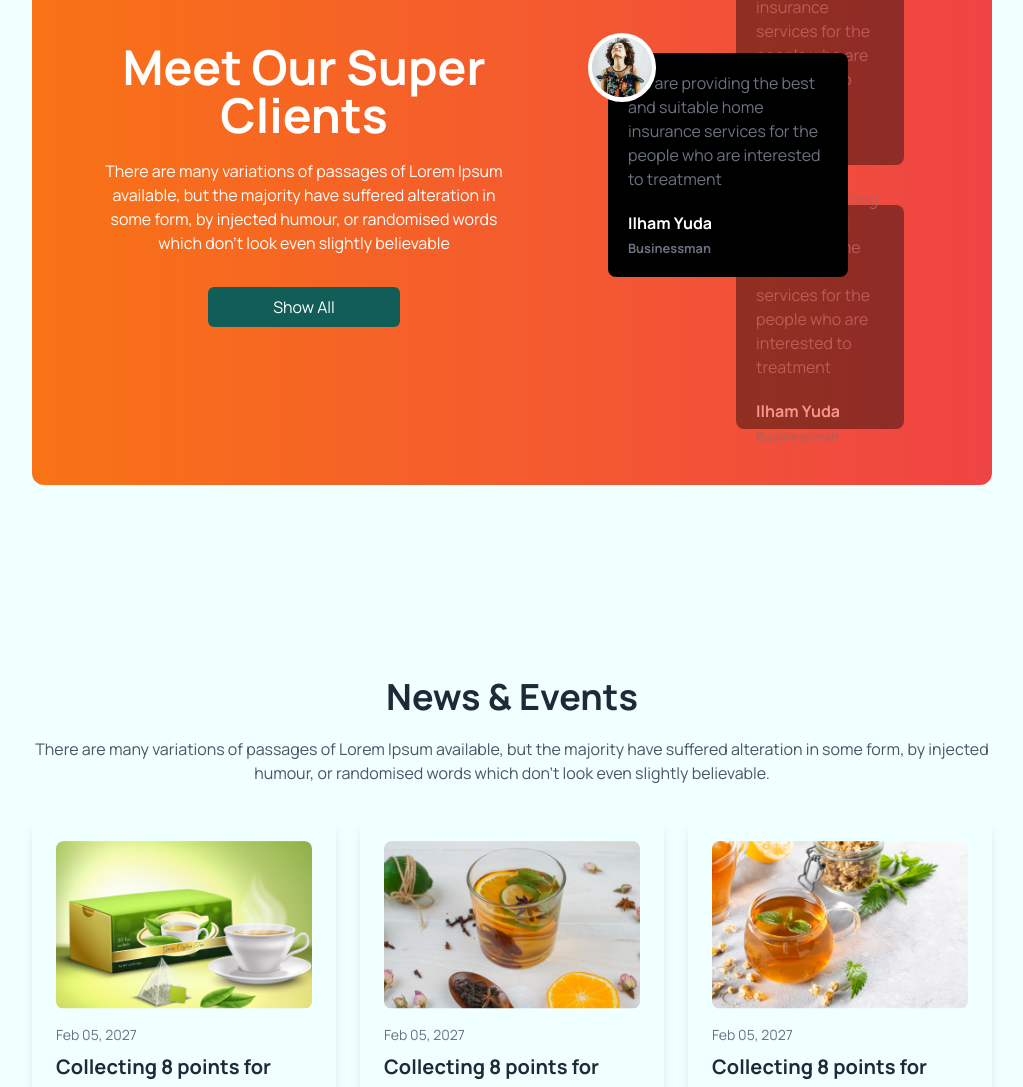
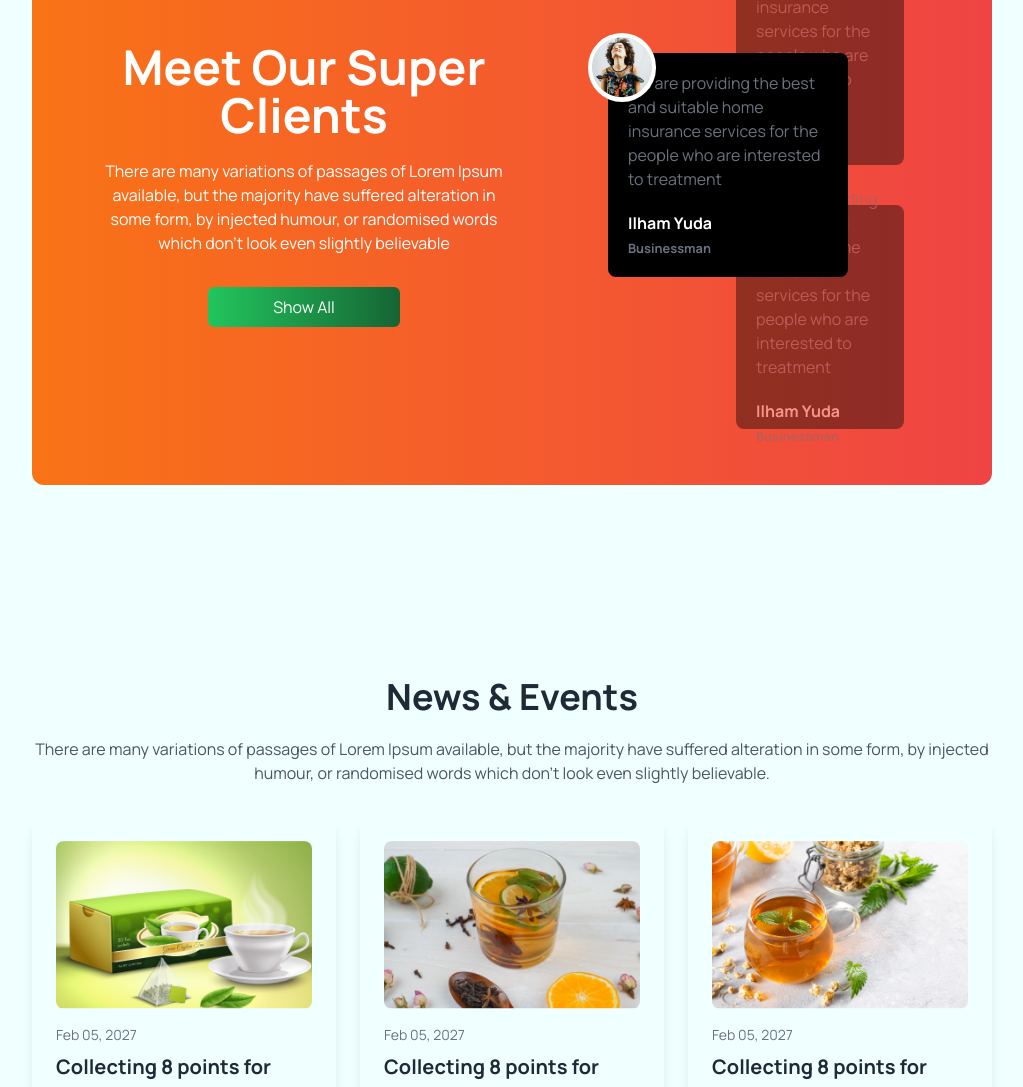
Before and after one commit to mehedipolash/tea-house-with-tailwind, a plain HTML site: page index.html in a window 1280 px wide. Shown: the part 2059-3146 px from the top of the page, without its empty margins (128-1151 px from the left). Drawn offline with nearby package versions, Linux system fonts and the light colour scheme.

Commit message:
complicated

```diff
--- a/index.html
+++ b/index.html
@@ -242,7 +242,7 @@
                       <p class="mb-8">There are many variations of passages of Lorem Ipsum available, but the majority have suffered
                         alteration in some form,
                         by injected humour, or randomised words which don't look even slightly believable</p>
-                      <button class="bg-teal-800 rounded-md px-3 py-2 w-48 mx-auto"> <!-- Added mx-auto -->
+                      <button class="bg-gradient-to-r from-green-500 to-green-800 rounded-md px-3 py-2 w-48 mx-auto"> <!-- Added mx-auto -->
                         Show All
                       </button>
                     </div>
```
